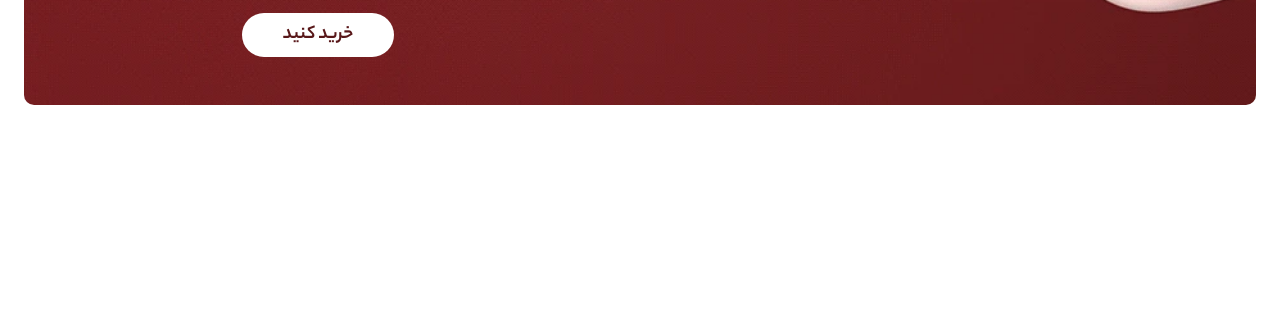
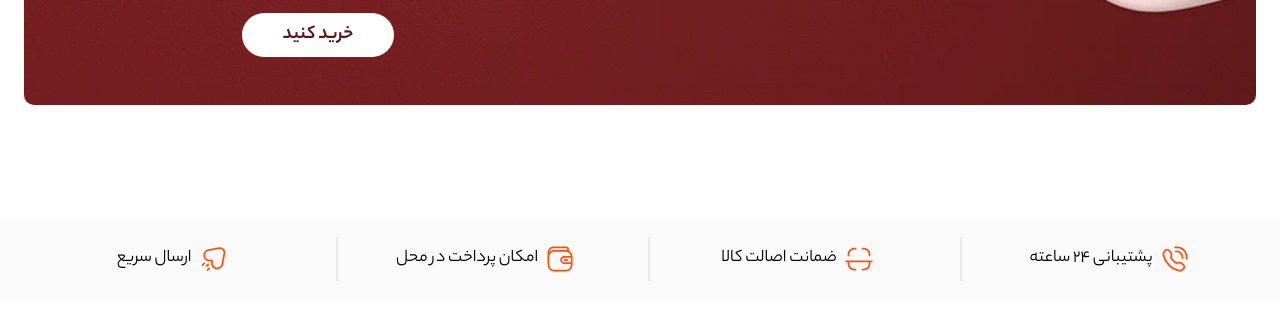
Before and after one commit to miladrezaei/Apple-Store, a website: page src/index.html in a window 1280 px wide. Shown: the part 4481-4800 px from the top of the page. Before the commit the page ends 4698 px from the top, so only its background shows below. Drawn offline with Linux system fonts and the light colour scheme.

Commit message:
top Footer

```diff
--- a/src/index.html
+++ b/src/index.html
@@ -329,5 +329,25 @@
       </div>
 
     </div>
+    <div class="lg:bg-lightGray lg:py-5 lg:my-28">
+      <div class="container m-auto px-6 grid grid-cols-2 lg:grid-cols-4 gap-4 lg:divide-x-2 divide-[#EBEBEB]">
+        <div class="flex flex-col lg:flex-row items-center lg:justify-center gap-4 lg:gap-2 py-2 bg-lightGray max-lg:rounded[18px]">
+          <img class="w-7" src="./assets/svg/call.svg" alt="">
+          <p class="text-sm lg:text-[18px]">پشتیبانی ۲۴ ساعته</p>
+        </div>
+        <div class="flex flex-col lg:flex-row items-center lg:justify-center gap-4 lg:gap-2 py-2 bg-lightGray max-lg:rounded[18px]">
+          <img class="w-7" src="./assets/svg/scan.svg" alt="">
+          <p class="text-sm lg:text-[18px]">ضمانت اصالت کالا</p>
+        </div>
+        <div class="flex flex-col lg:flex-row items-center lg:justify-center gap-4 lg:gap-2 py-2 bg-lightGray max-lg:rounded[18px]">
+          <img class="w-7" src="./assets/svg/Wallet.svg" alt="">
+          <p class="text-sm lg:text-[18px]">امکان پرداخت در محل</p>
+        </div>
+        <div class="flex flex-col lg:flex-row items-center lg:justify-center gap-4 lg:gap-2 py-2 bg-lightGray max-lg:rounded[18px]">
+          <img class="w-7" src="./assets/svg/send.svg" alt="">
+          <p class="text-sm lg:text-[18px]">ارسال سریع</p>
+        </div>
+      </div>
+    </div>
   </body>
 </html>
```
Also changed, not shown: dist/output.css.
